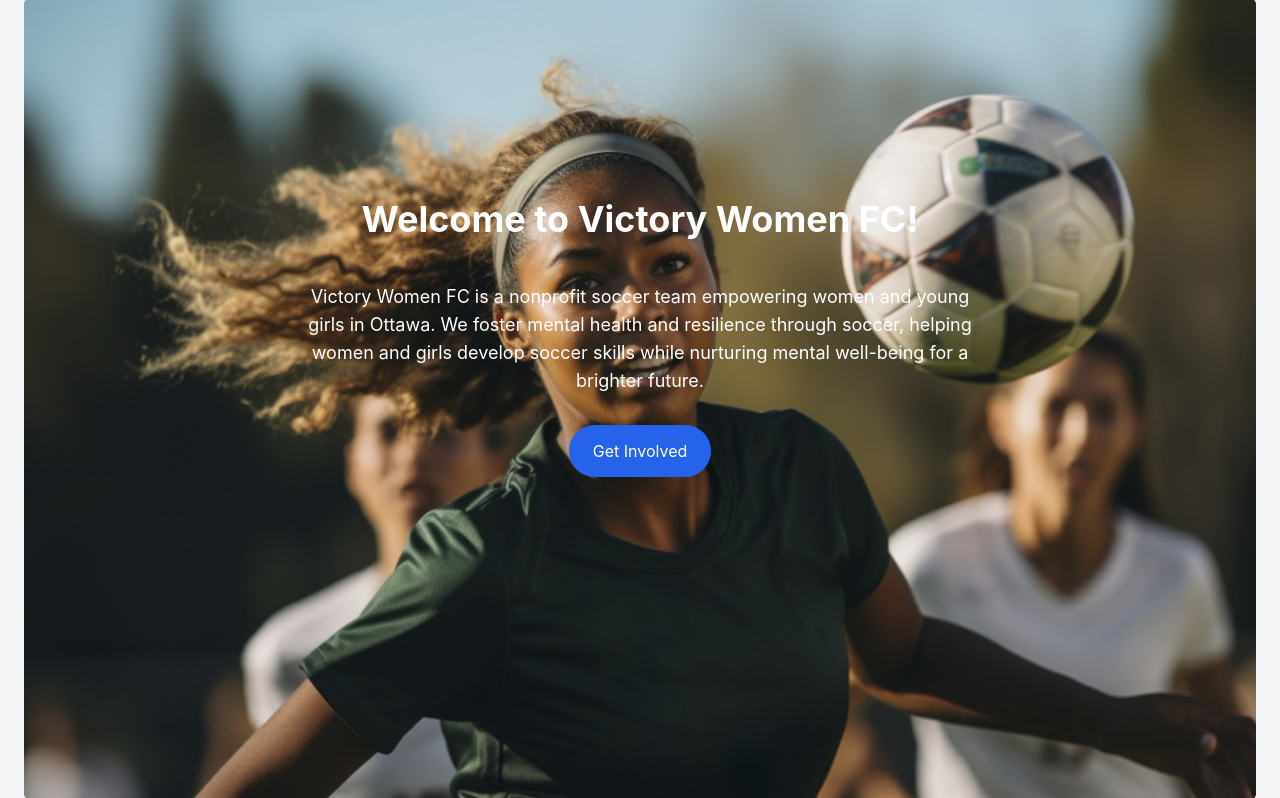
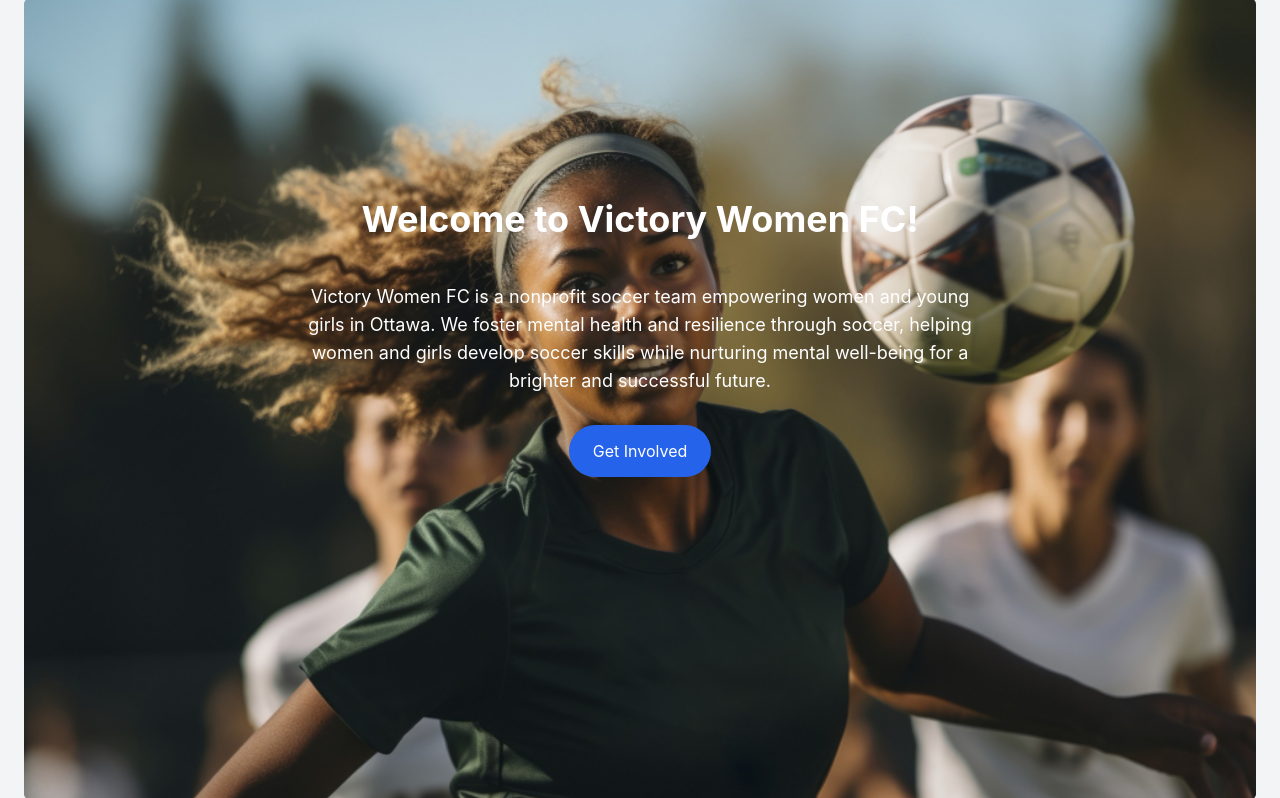
Before and after one commit to samuelderrickgyoga/victorywomenfc, a Django app: page / in a window 1280 px wide. Shown: the part 121-919 px from the top of the page. Run offline with Django 5.2, Linux system fonts and the light colour scheme; some libraries are stand-ins or nearby versions.

Commit message:
Revise description for clarity and impact
Updated text to emphasize a successful future.

```diff
--- a/victory/victory_fc/templates/home.html
+++ b/victory/victory_fc/templates/home.html
@@ -13,7 +13,7 @@ style="background: url('{% static 'images/bg.jpg' %}') no-repeat center top;
 <p class="text-lg mb-4 text-white max-w-2xl mx-auto" style="padding: 0px 0px 20px 0px;">
    Victory Women FC is a nonprofit soccer team empowering women and young girls in Ottawa.
    We foster mental health and resilience through soccer, helping women and girls
-   develop soccer skills while nurturing mental well-being for a brighter future.
+   develop soccer skills while nurturing mental well-being for a brighter and successful future.
 </p>
 <a href="{% url 'volunteer' %}" class="bg-blue-600 text-white py-3 px-6 rounded-full shadow-lg hover:bg-blue-500 transition duration-300">
    Get Involved
```
